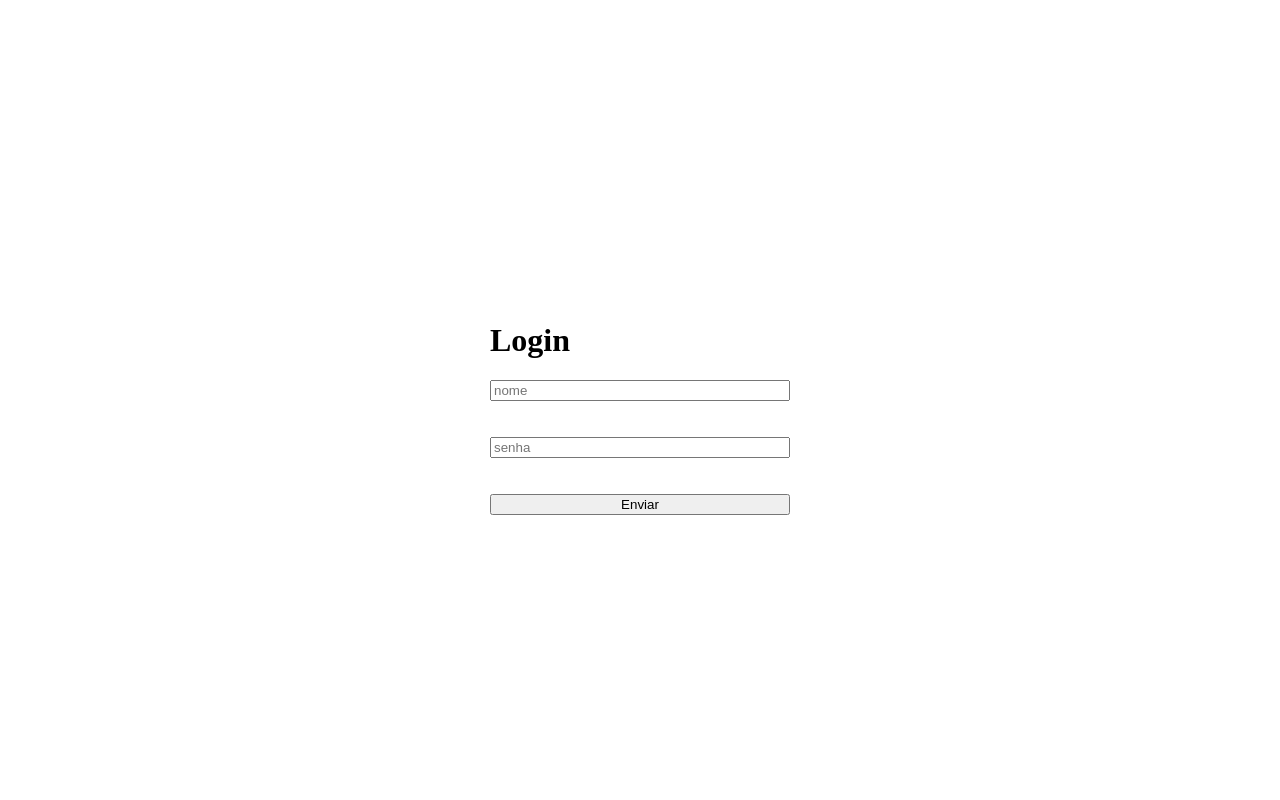
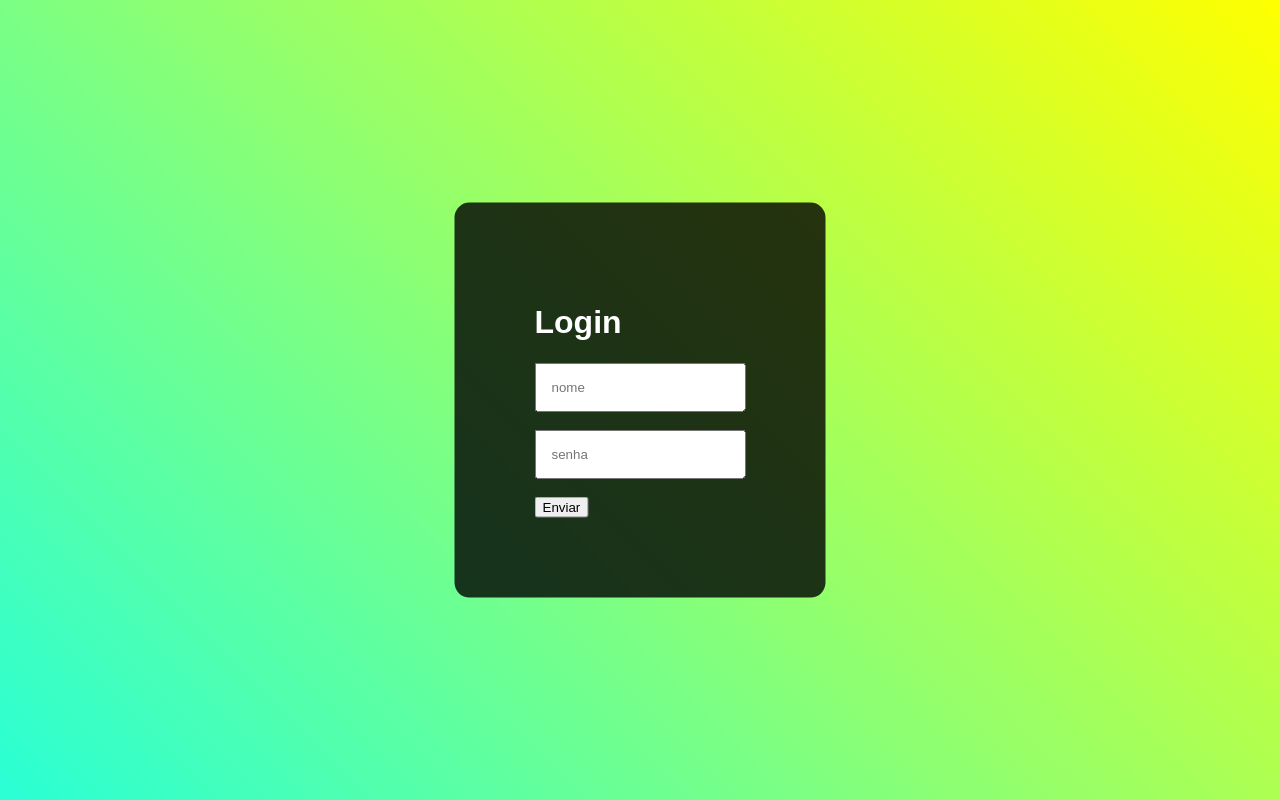
Before and after one commit to Joao644/Tela-de-Login, a plain HTML site: page index.html in a window 1280 px wide. Shown: the top 800 px of the page. Drawn offline with Linux system fonts and the light colour scheme.

Commit message:
Ajuste de tela de login

```diff
--- a/index.html
+++ b/index.html
@@ -6,13 +6,13 @@
     <title>Tela de login</title>
     <link rel="stylesheet" href="styles.css">
 </head>
-<body>
+<body style="margin: auto;">
     <div class="container">
     <div class="tela">
         <h1>Login</h1>
-        <input type="text" placeholder="nome">
+        <input class="texto" type="text" placeholder="nome">
         <br><br>
-            <input type="password" placeholder="senha">
+            <input class="texto" type="password" placeholder="senha">
             <br><br>
             <button>Enviar</button>
     </div>
--- a/styles.css
+++ b/styles.css
@@ -1,12 +1,19 @@
 .container {
-    display: flex;
-    justify-content: center;
-    height: 100vh
+    height: 150vh;
+    font-family: Arial, Helvetica, sans-serif;
+    background-image: linear-gradient(45deg, cyan, yellow);
+
 }
-
 .tela {
-    display: flex;
-    justify-content: center;
-    flex-direction: column;
-    width: 300px;
+    background-color: rgba(0, 0, 0, 0.8);
+    position: absolute;
+    top: 50%;
+    left: 50%;
+    transform: translate(-50%,-50%);
+    padding: 80px;
+    border-radius: 15px;
+    color: white;
 }
+.texto {
+    padding: 15px;
+}
```
